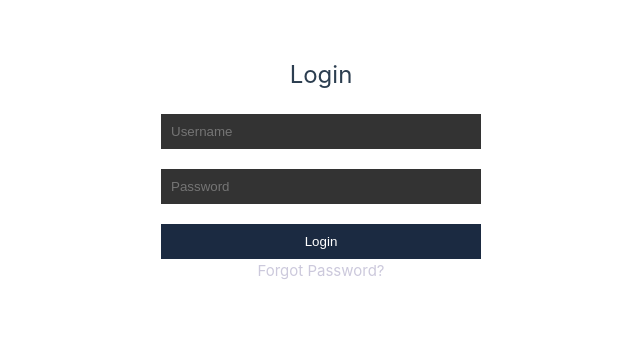
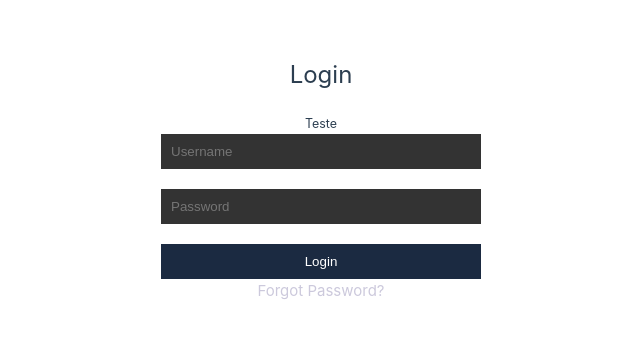
Before and after one commit to kelvis-santos/admin-consult, a Vue app: page /login in a window 1280 px wide. Shown: the top 338 px of the page, without its empty margins (319-959 px from the left). Built offline with nearby package versions, Linux system fonts and the light colour scheme.

Commit message:
add teste

```diff
--- a/src/components/LoginPage.vue
+++ b/src/components/LoginPage.vue
@@ -1,6 +1,7 @@
 <template>
   <div class="container">
     <h2>Login</h2>
+    <h5>Teste</h5>
     <form @submit.prevent="login">
       <input type="text" v-model="username" placeholder="Username" required>
       <input type="password" v-model="password" placeholder="Password" required>
```
